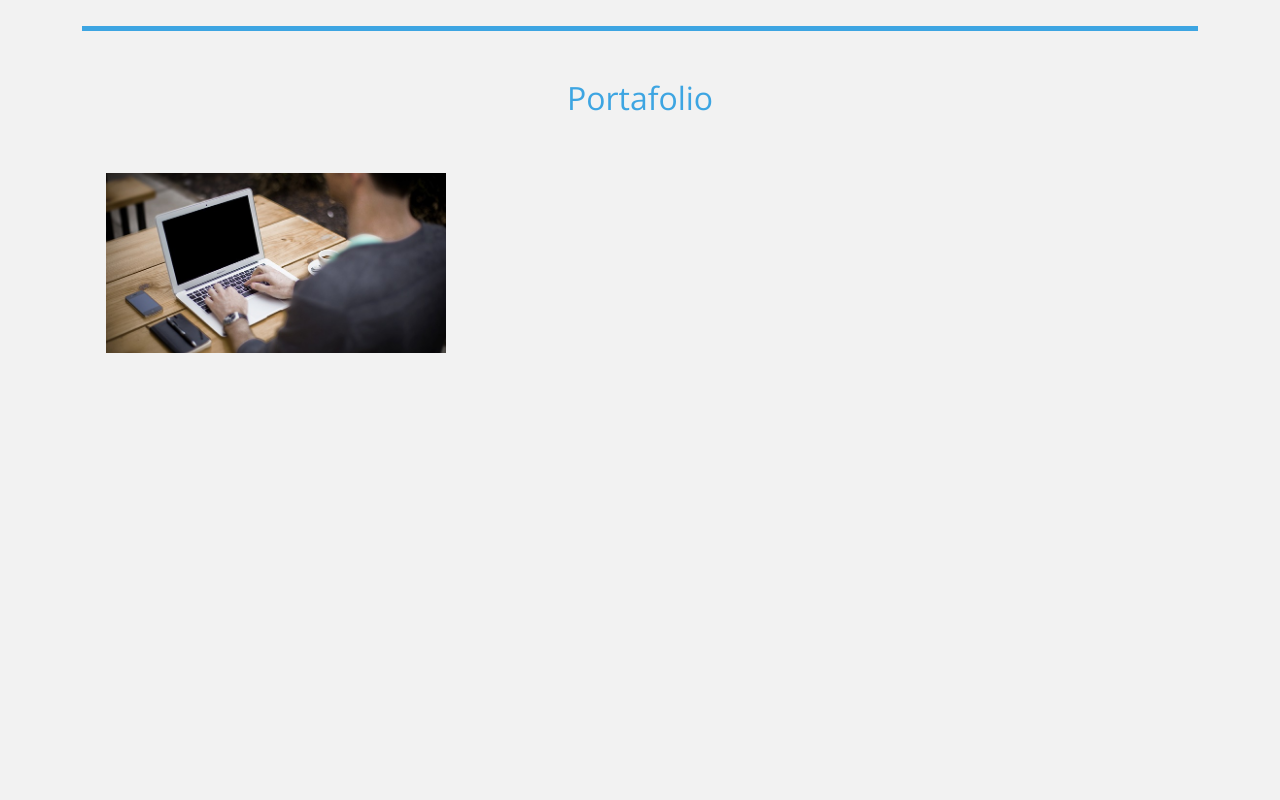
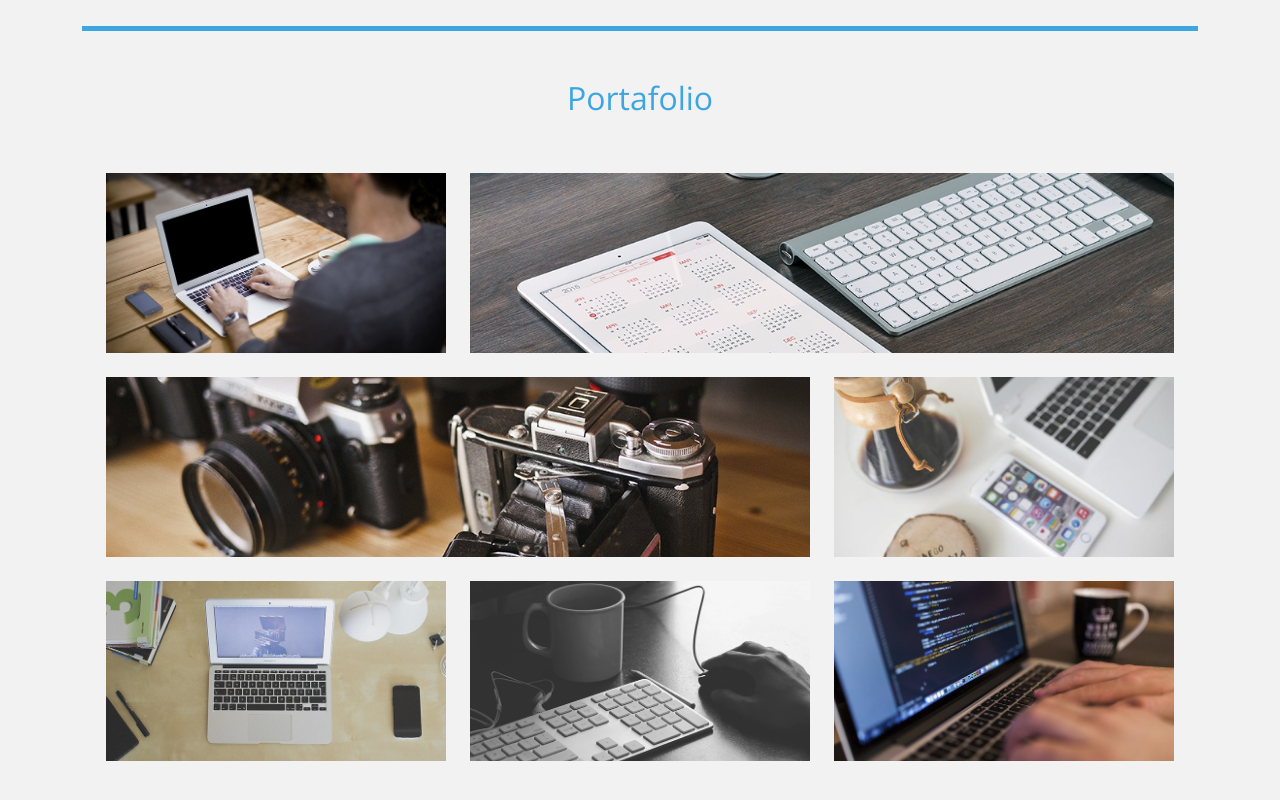
Before and after one commit to cesarluilly/UDY-Bootstrap5-02Portafolio, an Angular app: page / in a window 1280 px wide. Shown: the part 522-1322 px from the top of the page. Before the commit the page ends 923 px from the top, so only its background shows below. Built offline with nearby package versions, Linux system fonts and the light colour scheme.

Commit message:
Video 67 Galeria de trabajos TERMINADO

```diff
--- a/src/app/app.component.html
+++ b/src/app/app.component.html
@@ -105,9 +105,50 @@
       <div class="col">
         <h2 class="titulo text-center py-5">Portafolio</h2>
         <div class="row galeria">
-          <div class="contenedor-imagen col-4">
+          <!-- Imagen #1 -->
+          <div class="contenedor-imagen mb-4 col-4">
             <a href="#">
               <img src="./../assets/img/img-1.jpg" class="d-block w-100" alt="">
+            </a>
+          </div>
+          <!-- Imagen #2 -->
+          <div class="contenedor-imagen mb-4 col-8">
+            <a href="#">
+              <img src="./../assets/img/img-2.jpg" class="d-block w-100" alt="">
+            </a>
+          </div>
+          <!-- Imagen #3 -->
+          <div class="contenedor-imagen mb-4 col-8">
+            <a href="#">
+              <img src="./../assets/img/img-3.jpg" class="d-block w-100" alt="">
+            </a>
+          </div>
+
+          <!-- Imagen #4 -->
+          <div class="contenedor-imagen mb-4 col-4">
+            <a href="#">
+              <img src="./../assets/img/img-4.jpg" class="d-block w-100" alt="">
+            </a>
+          </div>
+
+          <!-- Imagen #5 -->
+          <div class="contenedor-imagen mb-4 col-4">
+            <a href="#">
+              <img src="./../assets/img/img-5.jpg" class="d-block w-100" alt="">
+            </a>
+          </div>
+
+          <!-- Imagen #6 -->
+          <div class="contenedor-imagen mb-4 col-4">
+            <a href="#">
+              <img src="./../assets/img/img-6.jpg" class="d-block w-100" alt="">
+            </a>
+          </div>
+
+          <!-- Imagen #7 -->
+          <div class="contenedor-imagen mb-4 col-4">
+            <a href="#">
+              <img src="./../assets/img/img-7.jpg" class="d-block w-100" alt="">
             </a>
           </div>
         </div>
```
